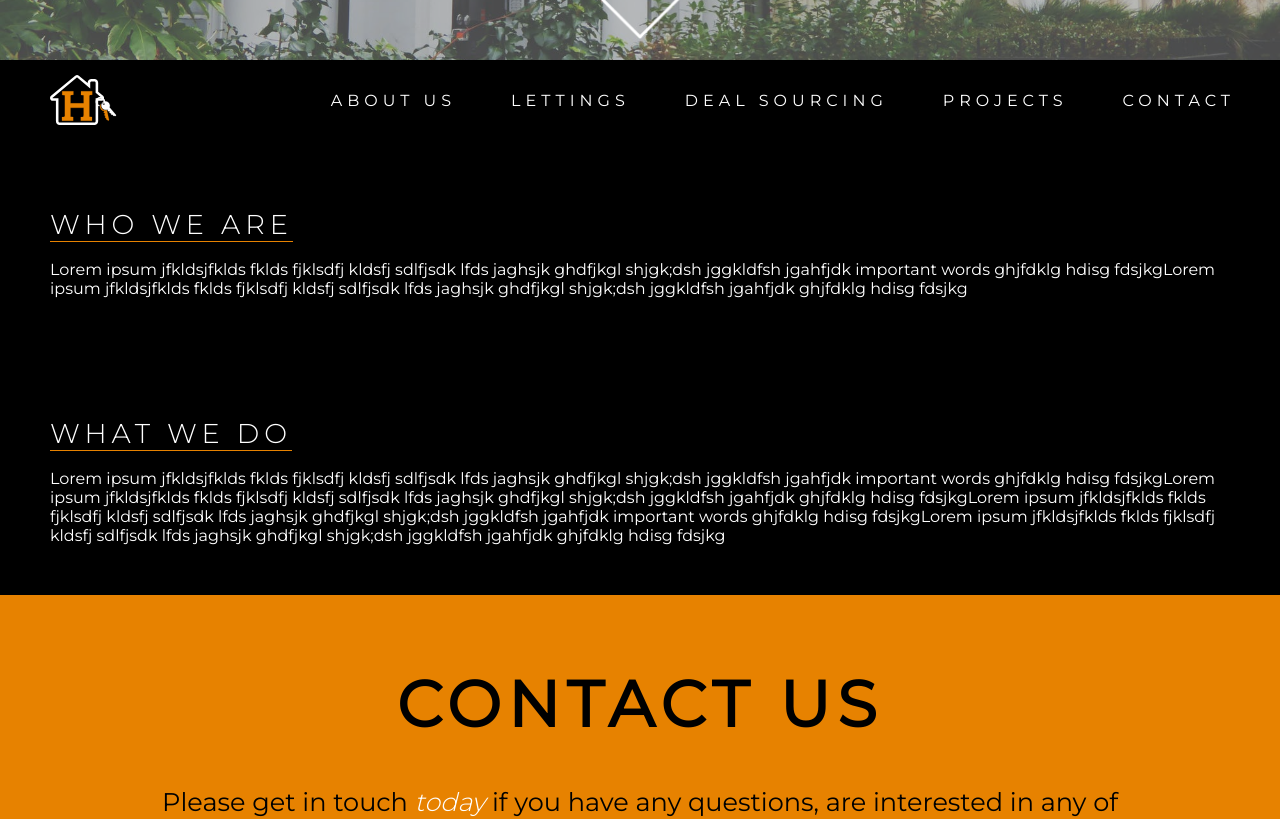
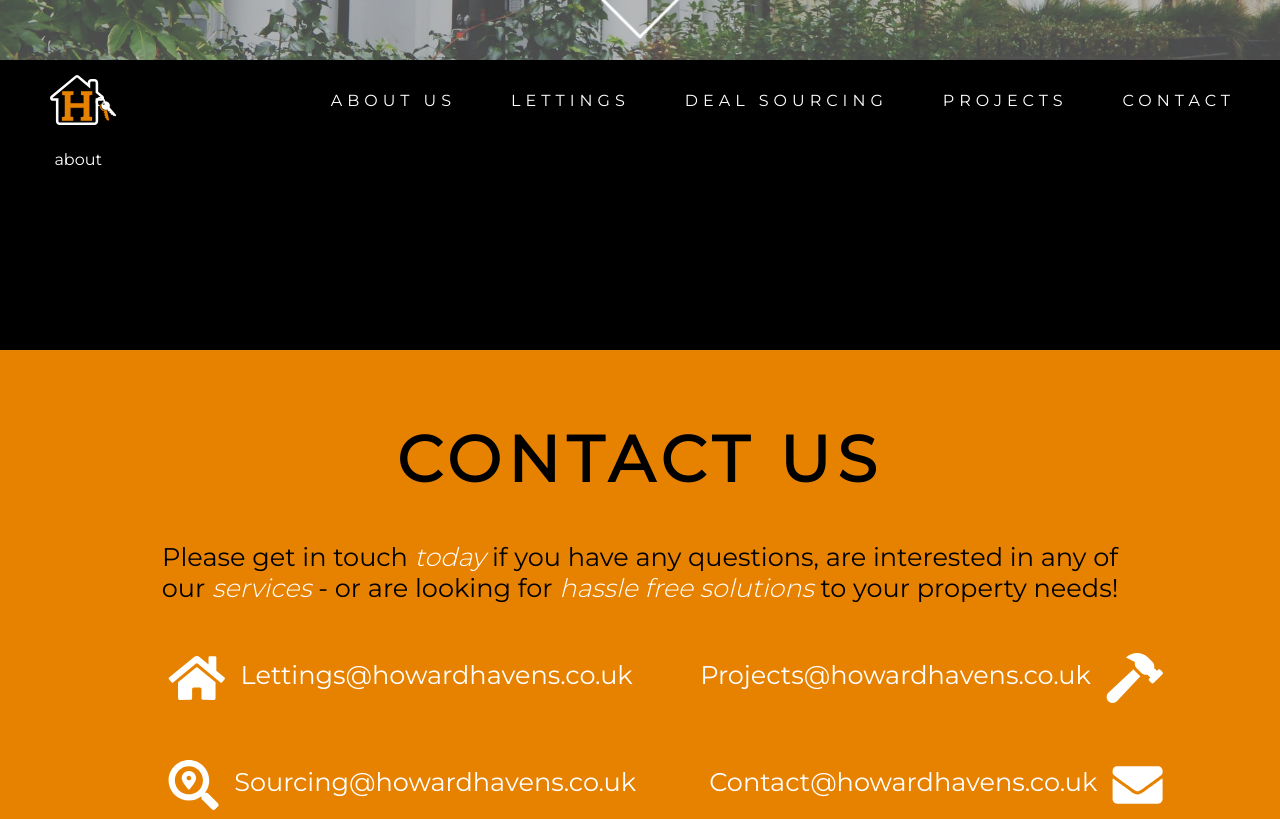
Before and after one commit to RKHTechnologies/HowardHavens, a React (Create React App) app: page / in a window 1280 px wide. Shown: the part 740-1559 px from the top of the page. Built offline with nearby package versions, Linux system fonts and the light colour scheme.

Commit message:
Added in about component, worked on sections

```diff
--- a/src/Shared/SharedStyles.tsx
+++ b/src/Shared/SharedStyles.tsx
@@ -49,29 +49,29 @@ export const PageBodyContainer = styled.div`
 
 
 interface SectionProps {
-    dark?: boolean;
+  fullwidth?: boolean;
+  lastItem?: boolean;
+  topSpace?: boolean;
 }
 
-export const SectionContainer = styled.div`
+export const Section = styled.div`
+  width: 100%;
   min-height: 200px;
-  width: 100%;
+  padding: ${(p: SectionProps) => p.fullwidth ? "20px 0 100px" : "20px 30px 100px"};
+  padding-bottom: ${(p: SectionProps) => p.lastItem ? "0 !important" : null};
   box-sizing: border-box;
-  padding: 10px 20px;
   display: flex;
-  flex-direction: column;
-  justify-content: flex-start;
-  align-items: center;
+  justify-content: center;
+  margin-top: ${(p: SectionProps) => p.topSpace ? "70px" : null};
+
+  div.wrapper {
+    width: 96%;
+    max-width: ${SharedSettings.maxWidth};
+    display: flex;
     flex-wrap: wrap;
-  background: ${(p: SectionProps) => p.dark ? colours.dark : colours.light};
-  color: ${(p: SectionProps) => p.dark ? colours.light : colours.dark};
-
-  h1 {
-    font-size: 3em;
-    font-weight: 200;
-    margin-top: 100px;
   }
 
-  p {
-      font-size: 1.8em;
+  @media(max-width: ${SharedSettings.mobile}) {
+    padding: 20px 0 50px;
   }
 `;
--- /dev/null
+++ b/src/components/About.tsx
@@ -0,0 +1,11 @@
+import React, { FC } from 'react';
+
+const About: FC = () => {
+  return (
+    <div>
+      about
+    </div>
+  );
+}
+
+export default About;
--- a/src/components/Contact.tsx
+++ b/src/components/Contact.tsx
@@ -1,9 +1,13 @@
 import React, { useState } from "react";
 import styled from "styled-components";
-import { Section } from "../pages/Home";
-import { colours } from "../Shared/SharedStyles";
+import { colours, Section } from "../Shared/SharedStyles";
 import { FontAwesomeIcon } from '@fortawesome/react-fontawesome';
 import { faHome, faHammer, faSearchLocation, faEnvelope } from '@fortawesome/free-solid-svg-icons';
+
+interface ContainerProps {
+  dark?: boolean;
+  background?: string;
+}
 
 const Container = styled.div`
   width: 100%;
@@ -15,6 +19,12 @@ const Container = styled.div`
   text-align: center;
   font-weight: 100;
   font-size: 1.6em;
+  background: ${(p: ContainerProps) => p.dark ? "#000" : "inherit"};
+  background: ${(p: ContainerProps) => p.background};
+  color: ${(p: ContainerProps) => p.dark ? colours.light : "inherit"};
+  padding: 50px;
+  overflow: hidden;
+  box-sizing: border-box;
 `;
 
 const MainHeader = styled.h1`
@@ -195,8 +205,7 @@ const Contact: React.FC = () => {
   }
 
   return (
-    <Section background={colours.primary} id="contact">
-        <Container>
+    <Container background={colours.primary}>
       <MainHeader>Contact Us</MainHeader>
       <SubHeader>Please get in touch <span>today</span> if you have any questions, are interested in any of our <span>services</span> - or are looking for <span>hassle free solutions</span> to your property needs!</SubHeader>
 
@@ -234,7 +243,6 @@ const Contact: React.FC = () => {
       </FormContainer>
 
     </Container>
-    </Section>
   );
 };
 
--- a/src/pages/Home.tsx
+++ b/src/pages/Home.tsx
@@ -1,35 +1,11 @@
 import React, { useState } from 'react';
 import styled from 'styled-components';
 import HeaderNav from '../Components/HeaderNav';
-import { colours } from '../Shared/SharedStyles';
+import { colours, Section } from '../Shared/SharedStyles';
 import Contact from '../Components/Contact';
 import FullScreenHero from '../Components/FullScreenHero';
+import About from '../Components/About';
 
-interface sectionProps {
-    dark?: boolean;
-    background?: string;
-}
-
-export const Section = styled.div`
-    background: ${(p: sectionProps) => p.dark ? "#000" : "inherit"};
-    background: ${(p: sectionProps) => p.background};
-    color: ${(p: sectionProps) => p.dark ? colours.light : "inherit"};
-    padding: 50px;
-    box-sizing: border-box;
-    display: flex;
-    align-items: center;
-    flex-wrap: wrap;
-    width: 100%;
-    overflow: hidden;
-
-    &#about {
-        padding-top: 130px;
-    }
-
-    @media(max-width: 1100px) {
-        padding: 20px;
-    }
-`;
 
 const SectionHeader = styled.h1`
     color: ${colours.light};
@@ -49,17 +25,23 @@ const Home: React.FC = () => {
 
     return (
     <>
-        <HeaderNav stickyHeader={stickyHeader} />
-        <FullScreenHero />
-        <Section dark id="about">
-            <SectionHeader>Who we are</SectionHeader>
-            Lorem ipsum jfkldsjfklds fklds fjklsdfj kldsfj sdlfjsdk lfds jaghsjk ghdfjkgl shjgk;dsh jggkldfsh jgahfjdk important words ghjfdklg hdisg fdsjkgLorem ipsum jfkldsjfklds fklds fjklsdfj kldsfj sdlfjsdk lfds jaghsjk ghdfjkgl shjgk;dsh jggkldfsh jgahfjdk ghjfdklg hdisg fdsjkg
-        </Section>
-        <Section dark>
-            <SectionHeader>What we do</SectionHeader>
-            Lorem ipsum jfkldsjfklds fklds fjklsdfj kldsfj sdlfjsdk lfds jaghsjk ghdfjkgl shjgk;dsh jggkldfsh jgahfjdk important words ghjfdklg hdisg fdsjkgLorem ipsum jfkldsjfklds fklds fjklsdfj kldsfj sdlfjsdk lfds jaghsjk ghdfjkgl shjgk;dsh jggkldfsh jgahfjdk ghjfdklg hdisg fdsjkgLorem ipsum jfkldsjfklds fklds fjklsdfj kldsfj sdlfjsdk lfds jaghsjk ghdfjkgl shjgk;dsh jggkldfsh jgahfjdk important words ghjfdklg hdisg fdsjkgLorem ipsum jfkldsjfklds fklds fjklsdfj kldsfj sdlfjsdk lfds jaghsjk ghdfjkgl shjgk;dsh jggkldfsh jgahfjdk ghjfdklg hdisg fdsjkg
-        </Section>
+      <HeaderNav stickyHeader={stickyHeader} />
+      <FullScreenHero />
+
+      <Section id="about" topSpace>
+        <div className="wrapper">
+          <About />
+        </div>
+      </Section>
+
+      {/*<Section dark>
+          <SectionHeader>What we do</SectionHeader>
+          Lorem ipsum jfkldsjfklds fklds fjklsdfj kldsfj sdlfjsdk lfds jaghsjk ghdfjkgl shjgk;dsh jggkldfsh jgahfjdk important words ghjfdklg hdisg fdsjkgLorem ipsum jfkldsjfklds fklds fjklsdfj kldsfj sdlfjsdk lfds jaghsjk ghdfjkgl shjgk;dsh jggkldfsh jgahfjdk ghjfdklg hdisg fdsjkgLorem ipsum jfkldsjfklds fklds fjklsdfj kldsfj sdlfjsdk lfds jaghsjk ghdfjkgl shjgk;dsh jggkldfsh jgahfjdk important words ghjfdklg hdisg fdsjkgLorem ipsum jfkldsjfklds fklds fjklsdfj kldsfj sdlfjsdk lfds jaghsjk ghdfjkgl shjgk;dsh jggkldfsh jgahfjdk ghjfdklg hdisg fdsjkg
+      </Section> */}
+
+      <Section id="contact" fullwidth lastItem>
         <Contact  />
+      </Section>
     </>
     );
 };
```
Lines whose indentation alone changed are shown as unchanged.
